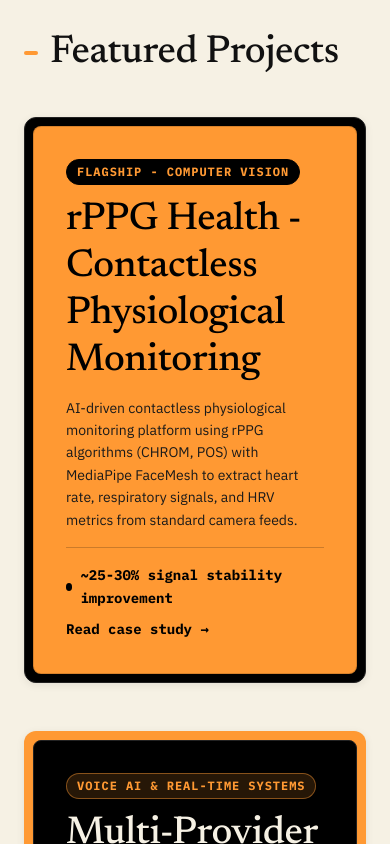
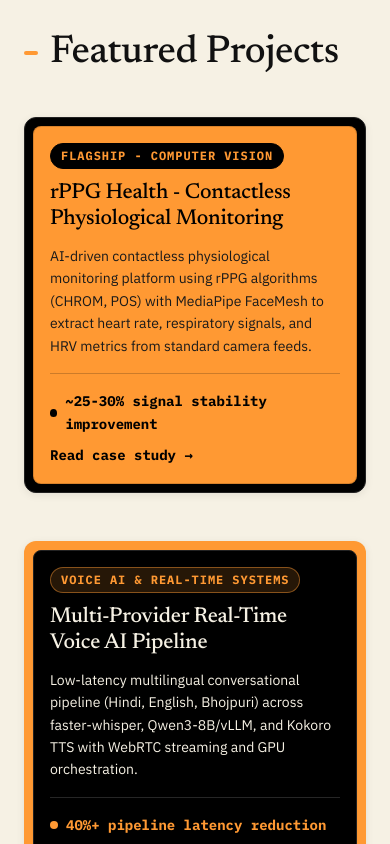
Before and after one commit to GarvD1101/garvdanwani-portfolio, a Next.js app: page / in a window 390 px wide. Shown: the part 2560-3404 px from the top of the page. Built offline with nearby package versions, Linux system fonts and the light colour scheme.

Commit message:
Fix mobile overflow on project card titles

```diff
--- a/src/app/globals.css
+++ b/src/app/globals.css
@@ -581,7 +581,7 @@ button {
 /* Shared Inner Content */
 .project-card__link {
   display: block;
-  padding: var(--sp-6);
+  padding: clamp(var(--sp-4), 4vw, var(--sp-6));
   text-decoration: none;
   color: inherit;
   width: 100%;
@@ -613,10 +613,13 @@ button {
 
 .project-card__title {
   font-family: var(--ff-display) !important;
-  font-size: var(--text-2xl);
+  font-size: clamp(1.35rem, 4.5vw, var(--text-2xl));
   font-weight: 500;
   line-height: 1.2;
   letter-spacing: -0.01em;
+  overflow-wrap: break-word;
+  word-break: break-word;
+  hyphens: auto;
 }
 
 .project-card__desc {
```
